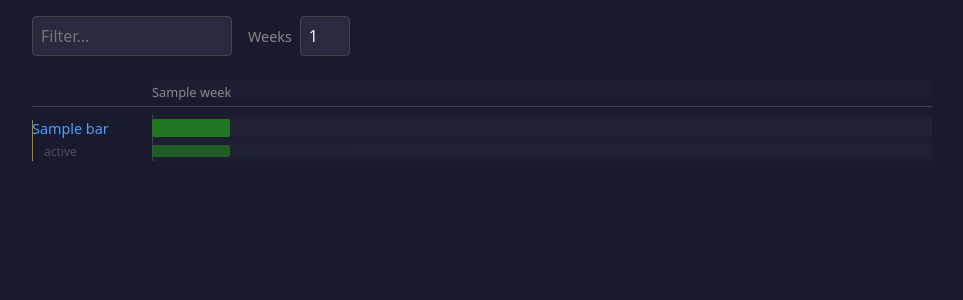
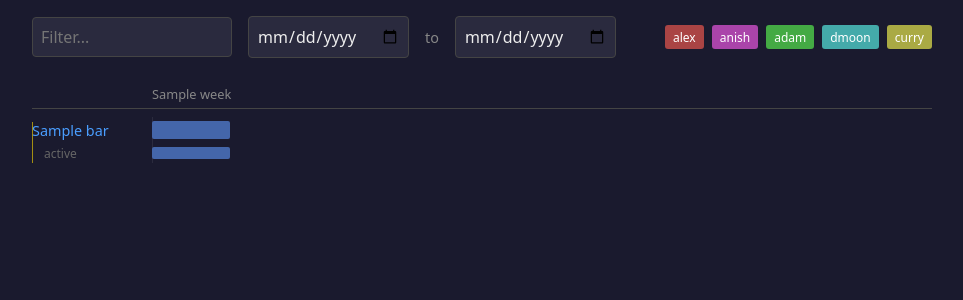
Before and after one commit to dmodel-ai/issue, a FastAPI app: template src/issue_tracker/web/templates/gantt.html in a window 1280 px wide. Shown: the part 47-347 px from the top of the page, without its empty margins (158-1121 px from the left). Run offline with FastAPI, Linux system fonts and the light colour scheme; the template is opened without the code that fills it: most values are stand-ins (such as "Sample title", 1, 10 or a date in 2020); parts of the project's set-up code (start-up, migrations or seed data) failed here and were passed over; some libraries are stand-ins or nearby versions.

Commit message:
Gantt: owner colors, date pickers, no-due section
- Color bars by owner (alex=red, anish=magenta, adam=green, etc.)
- Striped bars for review phases showing owner+reviewer
- Add legend showing owner colors
- Replace weeks input with start/end date pickers
- Auto-detect date range from issue data
- Add "No deadlines" section for issues without due dates
- Click to add due dates via form

Co-Authored-By: Claude Opus 4.5 <noreply@anthropic.com>
GitOrigin-RevId: 4b0ac6c89bbe9d09b5d18dde800d181e2f7841c3

```diff
--- a/src/issue_tracker/web/templates/base.html
+++ b/src/issue_tracker/web/templates/base.html
@@ -38,12 +38,13 @@
         .gantt-form input[type="text"] { width: 200px; }
         .gantt-form input[type="number"] { width: 50px; margin-left: 0.25rem; }
         .gantt-form label { color: var(--muted); font-size: 0.9rem; }
+        .gantt-legend { display: flex; gap: 0.5rem; margin-left: auto; }
+        .legend-item { padding: 0.2rem 0.5rem; border-radius: 3px; font-size: 0.75rem; color: #fff; }
         .gantt { position: relative; margin-top: 0.5rem; }
         .gantt-header { display: flex; border-bottom: 1px solid #444; padding-bottom: 0.5rem; margin-bottom: 0.5rem; }
         .gantt-row { display: flex; height: 26px; align-items: center; }
-        .gantt-row:hover { background: rgba(255,255,255,0.03); }
         .gantt-label { width: 120px; flex-shrink: 0; overflow: hidden; text-overflow: ellipsis; white-space: nowrap; font-size: 0.9rem; }
-        .gantt-track { flex: 1; position: relative; height: 18px; background: rgba(255,255,255,0.02); border-radius: 2px; }
+        .gantt-track { flex: 1; position: relative; height: 18px; }
         .gantt-bar { position: absolute; height: 100%; border-radius: 2px; min-width: 4px; cursor: grab; }
         .gantt-bar.dragging { opacity: 0.7; cursor: grabbing; }
         .gantt-handle { position: absolute; top: 0; bottom: 0; width: 8px; cursor: ew-resize; }
@@ -53,13 +54,44 @@
         .gantt-today { position: absolute; width: 1px; background: rgba(255,220,0,0.6); top: 2.5rem; bottom: 0; z-index: 10; pointer-events: none; }
         .gantt-grid { display: flex; height: 0; overflow: visible; pointer-events: none; }
         .gantt-grid .gantt-track { height: 1000px; }
-        .gantt-day { position: absolute; top: 0; height: 100%; width: 1px; background: rgba(255,255,255,0.06); }
-        .gantt-day-week { background: rgba(255,255,255,0.15); }
+        .gantt-day { position: absolute; top: 0; height: 100%; width: 1px; background: rgba(255,255,255,0.03); }
+        .gantt-day-week { background: rgba(255,255,255,0.08); }
         .gantt-week { display: inline-block; width: calc(100% / 4); font-size: 0.8rem; color: var(--muted); }
-        .gantt-phase { height: 20px; opacity: 0.7; }
+        .gantt-phase { height: 20px; }
         .gantt-phase-label { padding-left: 0.75rem; font-size: 0.75rem; color: #666; }
         .gantt-phase .gantt-track { height: 12px; }
         .status-behind { background: #994400; }
+        .gantt-bar { background: #4466aa; }
+        .owner-alex, .legend-item.owner-alex { background: #aa4444; }
+        .owner-anish, .legend-item.owner-anish { background: #aa44aa; }
+        .owner-adam, .legend-item.owner-adam { background: #44aa44; }
+        .owner-dmoon, .legend-item.owner-dmoon { background: #44aaaa; }
+        .owner-curry, .legend-item.owner-curry { background: #aaaa44; }
+        .owner-alex.reviewer-alex { background: #aa4444; }
+        .owner-alex.reviewer-anish { background: repeating-linear-gradient(45deg, #aa4444, #aa4444 6px, #aa44aa 6px, #aa44aa 12px); }
+        .owner-alex.reviewer-adam { background: repeating-linear-gradient(45deg, #aa4444, #aa4444 6px, #44aa44 6px, #44aa44 12px); }
+        .owner-alex.reviewer-dmoon { background: repeating-linear-gradient(45deg, #aa4444, #aa4444 6px, #44aaaa 6px, #44aaaa 12px); }
+        .owner-alex.reviewer-curry { background: repeating-linear-gradient(45deg, #aa4444, #aa4444 6px, #aaaa44 6px, #aaaa44 12px); }
+        .owner-anish.reviewer-alex { background: repeating-linear-gradient(45deg, #aa44aa, #aa44aa 6px, #aa4444 6px, #aa4444 12px); }
+        .owner-anish.reviewer-anish { background: #aa44aa; }
+        .owner-anish.reviewer-adam { background: repeating-linear-gradient(45deg, #aa44aa, #aa44aa 6px, #44aa44 6px, #44aa44 12px); }
+        .owner-anish.reviewer-dmoon { background: repeating-linear-gradient(45deg, #aa44aa, #aa44aa 6px, #44aaaa 6px, #44aaaa 12px); }
+        .owner-anish.reviewer-curry { background: repeating-linear-gradient(45deg, #aa44aa, #aa44aa 6px, #aaaa44 6px, #aaaa44 12px); }
+        .owner-adam.reviewer-alex { background: repeating-linear-gradient(45deg, #44aa44, #44aa44 6px, #aa4444 6px, #aa4444 12px); }
+        .owner-adam.reviewer-anish { background: repeating-linear-gradient(45deg, #44aa44, #44aa44 6px, #aa44aa 6px, #aa44aa 12px); }
+        .owner-adam.reviewer-adam { background: #44aa44; }
+        .owner-adam.reviewer-dmoon { background: repeating-linear-gradient(45deg, #44aa44, #44aa44 6px, #44aaaa 6px, #44aaaa 12px); }
+        .owner-adam.reviewer-curry { background: repeating-linear-gradient(45deg, #44aa44, #44aa44 6px, #aaaa44 6px, #aaaa44 12px); }
+        .owner-dmoon.reviewer-alex { background: repeating-linear-gradient(45deg, #44aaaa, #44aaaa 6px, #aa4444 6px, #aa4444 12px); }
+        .owner-dmoon.reviewer-anish { background: repeating-linear-gradient(45deg, #44aaaa, #44aaaa 6px, #aa44aa 6px, #aa44aa 12px); }
+        .owner-dmoon.reviewer-adam { background: repeating-linear-gradient(45deg, #44aaaa, #44aaaa 6px, #44aa44 6px, #44aa44 12px); }
+        .owner-dmoon.reviewer-dmoon { background: #44aaaa; }
+        .owner-dmoon.reviewer-curry { background: repeating-linear-gradient(45deg, #44aaaa, #44aaaa 6px, #aaaa44 6px, #aaaa44 12px); }
+        .owner-curry.reviewer-alex { background: repeating-linear-gradient(45deg, #aaaa44, #aaaa44 6px, #aa4444 6px, #aa4444 12px); }
+        .owner-curry.reviewer-anish { background: repeating-linear-gradient(45deg, #aaaa44, #aaaa44 6px, #aa44aa 6px, #aa44aa 12px); }
+        .owner-curry.reviewer-adam { background: repeating-linear-gradient(45deg, #aaaa44, #aaaa44 6px, #44aa44 6px, #44aa44 12px); }
+        .owner-curry.reviewer-dmoon { background: repeating-linear-gradient(45deg, #aaaa44, #aaaa44 6px, #44aaaa 6px, #44aaaa 12px); }
+        .owner-curry.reviewer-curry { background: #aaaa44; }
         .no-due-section { margin-top: 1.5rem; border-top: 1px solid #333; padding-top: 1rem; }
         .no-due-header { font-size: 0.85rem; color: var(--muted); margin-bottom: 0.5rem; }
         .no-due-list { display: flex; flex-wrap: wrap; gap: 0.5rem; margin-top: 0.75rem; }
--- a/src/issue_tracker/web/templates/gantt.html
+++ b/src/issue_tracker/web/templates/gantt.html
@@ -3,7 +3,16 @@
 {% block content %}
 <form method="get" action="/gantt" class="gantt-form">
     <input type="text" name="q" placeholder="Filter..." value="{{ query }}" onchange="this.form.submit()">
-    <label>Weeks <input type="number" name="weeks" value="{{ num_weeks }}" min="1" max="52" onchange="this.form.submit()"></label>
+    <input type="date" name="start" value="{{ start_str }}" onchange="this.form.submit()">
+    <span class="meta">to</span>
+    <input type="date" name="end" value="{{ end_str }}" onchange="this.form.submit()">
+    <div class="gantt-legend">
+        <span class="legend-item owner-alex">alex</span>
+        <span class="legend-item owner-anish">anish</span>
+        <span class="legend-item owner-adam">adam</span>
+        <span class="legend-item owner-dmoon">dmoon</span>
+        <span class="legend-item owner-curry">curry</span>
+    </div>
 </form>
 {% if bars %}
 <div class="gantt-container">
@@ -11,7 +20,7 @@
     <div class="gantt-header">
         <span class="gantt-label"></span>
         <div class="gantt-track">
-            {% for week in weeks %}<span class="gantt-week">{{ week }}</span>{% endfor %}
+            {% for week in weeks %}<span class="gantt-week" style="width:calc(100%/{{ num_weeks }})">{{ week }}</span>{% endfor %}
         </div>
     </div>
     <div class="gantt-grid">
@@ -25,7 +34,7 @@
     <div class="gantt-row">
         <a href="/issue/{{ bar.num }}" class="gantt-label">{{ bar.label }}</a>
         <div class="gantt-track">
-            <div class="gantt-bar status-{{ bar.status }}" data-issue="{{ bar.num }}"
+            <div class="gantt-bar owner-{{ bar.owner }}" data-issue="{{ bar.num }}"
                  style="left:{{ bar.left }}%; width:{{ bar.width }}%">
                 <div class="gantt-handle gantt-handle-left"></div>
                 <div class="gantt-handle gantt-handle-right"></div>
@@ -36,7 +45,7 @@
     <div class="gantt-row gantt-phase">
         <span class="gantt-label gantt-phase-label">{{ phase.state }}</span>
         <div class="gantt-track">
-            <div class="gantt-bar gantt-bar-phase status-{{ phase.status }}"
+            <div class="gantt-bar gantt-bar-phase owner-{{ phase.owner }}{% if phase.reviewer %} reviewer-{{ phase.reviewer }}{% endif %}"
                  data-issue="{{ bar.num }}" data-phase="{{ phase.state }}"
                  style="left:{{ phase.left }}%; width:{{ phase.width }}%">
                 <div class="gantt-handle gantt-handle-left"></div>
```
Also changed, not shown: src/issue_tracker/web/routes.py (+38 -4 lines), src/issue_tracker/web/templates/partials/due_form.html (added, +17 -0 lines).
